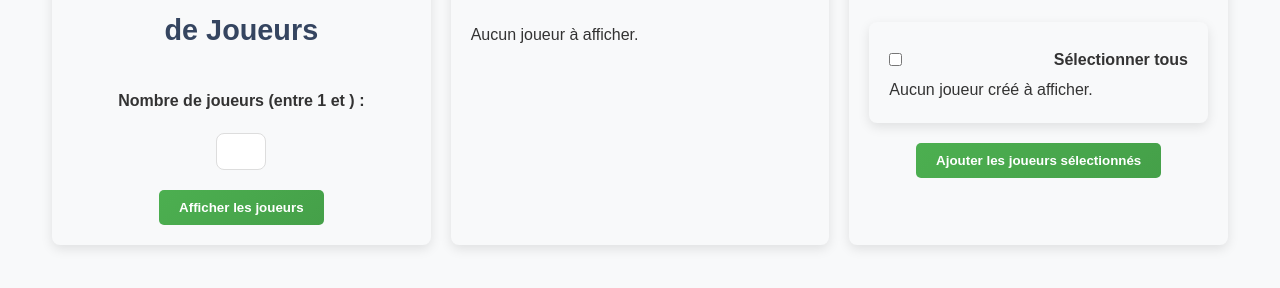
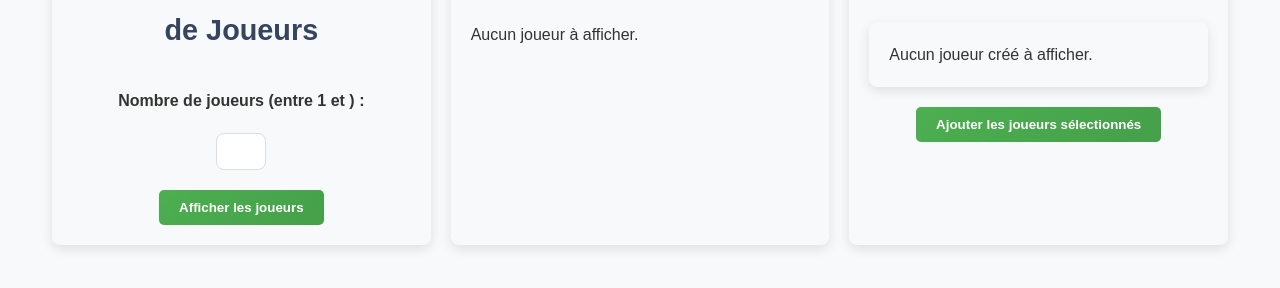
Before and after one commit to safiya6/qualitedev_loto, a PHP site: page /Views/view_simulation.php in a window 1280 px wide. Shown: the part 235-523 px from the top of the page. Run offline with PHP 8.4, Linux system fonts and the light colour scheme; the template is opened without the code that fills it, so the values that code supplies are empty.

Commit message:
sans selection

```diff
--- a/Views/view_simulation.php
+++ b/Views/view_simulation.php
@@ -38,10 +38,6 @@
         <h3>Liste des Joueurs Créés</h3>
         <form id="create-players-form" action="?controller=partie&action=addSelectedJoueursCreer" method="POST">
             <div class="users-list">
-                <div class="header-row">
-                    <input type="checkbox" id="select-all">
-                    <label for="select-all">Sélectionner tous</label>
-                </div>
                 <?php if (!empty($joueurs_creer)): ?>
                     <?php foreach ($joueurs_creer as $joueur): ?>
                         <div class="data-row" data-id="<?= $joueur['id_joueur'] ?>">
```
